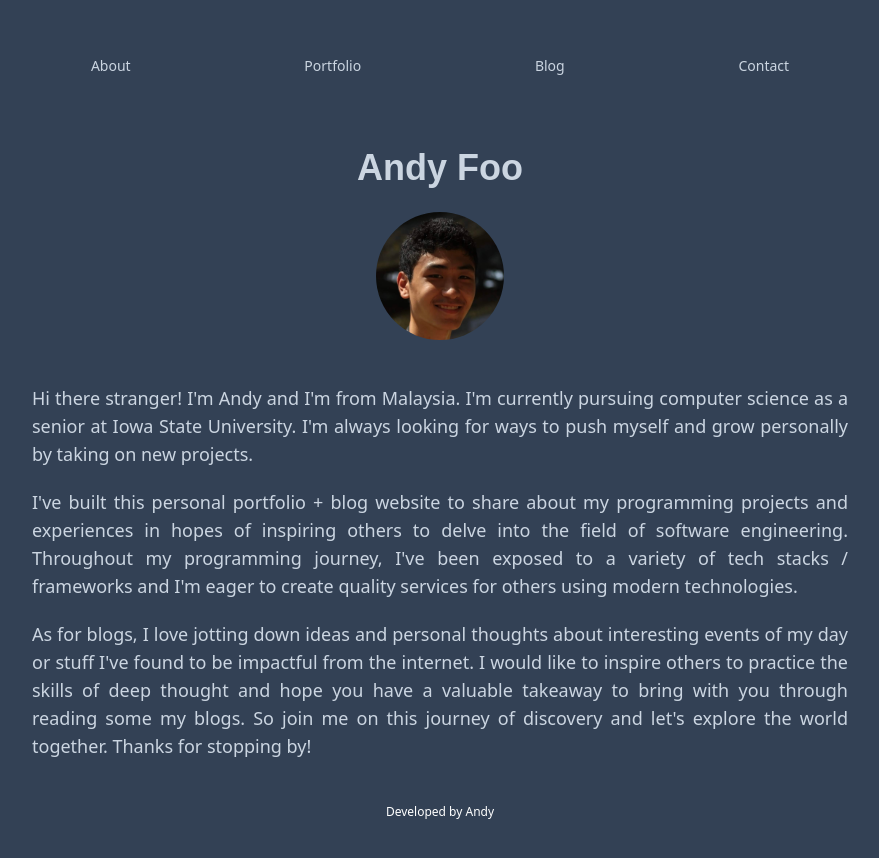
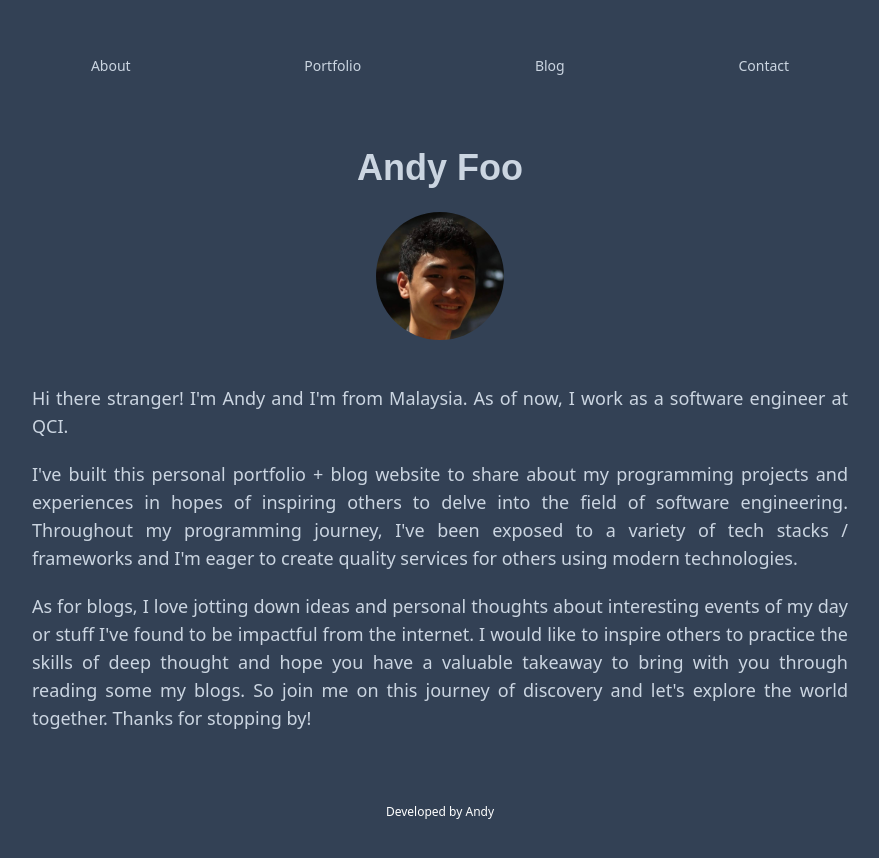
Before and after one commit to AndyFooGuoZhen/Nextjs_Blog, a Next.js app in the folder blog/: page / in a window 1280 px wide. Shown: the top 858 px of the page, without its empty margins (200-1079 px from the left). Built offline with nearby package versions, Linux system fonts and the light colour scheme; what tailwindcss-neumorphism would draw is missing.

Commit message:
Updated about me page

```diff
--- a/blog/app/layout.tsx
+++ b/blog/app/layout.tsx
@@ -22,7 +22,7 @@ export default function RootLayout({
   return (
     <html lang="en">
         <body className="antialiased max-w-4xl mb-40 flex flex-col md:flex-row mx-4 mt-8 lg:mx-auto justify-center bg-slate-700">
-        <div className="min-h-screen flex flex-col justify-between w-full">
+        <div className="min-h-screen flex flex-col justify-between w-full ">
           <section className="w-full relative mt-3  ">
 
             <div className="flex justify-around text-center p-3 mb-7">
--- a/blog/app/page.tsx
+++ b/blog/app/page.tsx
@@ -13,8 +13,7 @@ const AboutMe = () => {
       </div>
       <div className="mt-11 px-4 text-justify text-sm md:text-lg text-slate-300 ">
         <h3>
-          Hi there stranger! I'm Andy and I'm from Malaysia. I'm currently pursuing computer science as a senior at Iowa State University. I'm always looking for ways to push
-          myself and grow personally by taking on new projects.
+          Hi there stranger! I'm Andy and I'm from Malaysia. As of now, I work as a software engineer at QCI.
         </h3>
         <h1 className=""></h1>
         <div className="my-5"></div>
@@ -25,7 +24,6 @@ const AboutMe = () => {
           using modern technologies.
         </h3>
         <h3 className="my-5">
-
           As for blogs, I love jotting down ideas and personal thoughts about
           interesting events of my day or stuff I've found to be impactful from
           the internet. I would like to inspire others to
```
